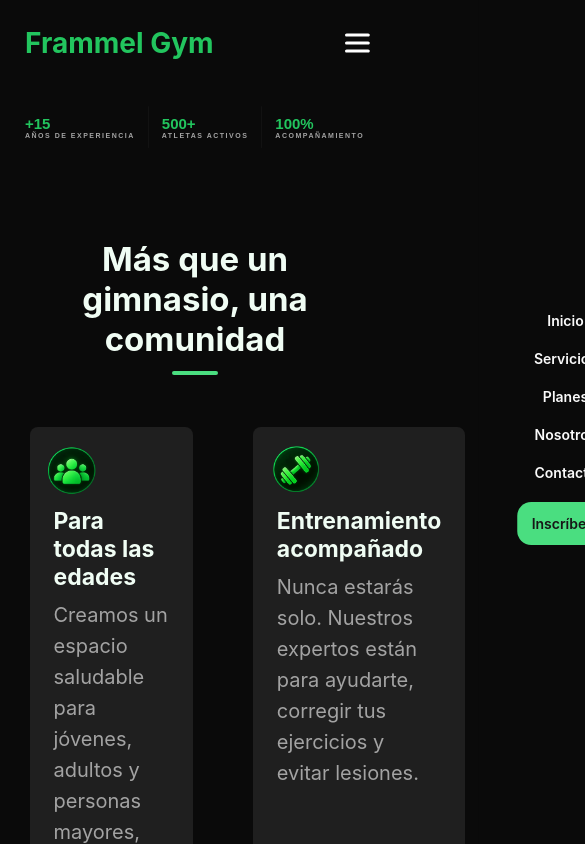
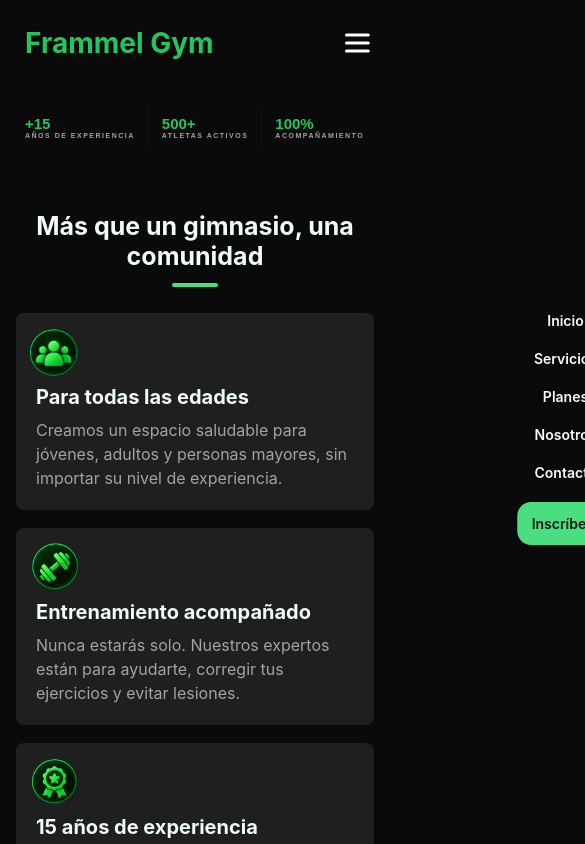
Before and after one commit to yepetopg/FrammelGym, a React (Create React App) app: page / in a window 390 px wide. Shown: the top 844 px of the page, 585 px wide, since content can reach past the window. Built offline with nearby package versions, Linux system fonts and the light colour scheme.

Commit message:
fix (serviceAction) corregir el error de router y el de responsive

```diff
--- a/src/App.js
+++ b/src/App.js
@@ -1,23 +1,8 @@
-import { BrowserRouter, Route, Routes } from 'react-router';
-import { ROUTES } from './config/routes';
+import HomePage from './features/Home/pages/HomePage';
 import './index.css'
 
 function App() {
-  return (
-    <>
-      <BrowserRouter>
-        <Routes>
-          {ROUTES.map((route) => (
-            <Route
-              key={route.path}
-              path={route.path}
-              element={<route.element />}
-            />
-          ))}
-        </Routes>
-      </BrowserRouter>
-    </>
-  )
+  return <HomePage />;
 }
 
 export default App;
--- a/src/config/routes.js
+++ /dev/null
@@ -1,20 +0,0 @@
-import HomePage from '../features/Home/pages/HomePage';
-
-/**
- * Configuración centralizada de rutas
- * Mantén aquí todas las rutas de la aplicación
- */
-export const ROUTES = [
-  {
-    path: '/',
-    element: HomePage,
-    name: 'Home'
-  }
-];
-
-/**
- * Función auxiliar para obtener el nombre de una ruta por su path
- */
-export const getRouteName = (path) => {
-  return ROUTES.find(route => route.path === path)?.name || 'Unknown';
-};
--- a/src/features/Home/components/layout/ServiceAction/ServiceAction.module.css
+++ b/src/features/Home/components/layout/ServiceAction/ServiceAction.module.css
@@ -1,34 +1,56 @@
 .section {
     width: 100%;
-    padding: 70px 0;
-background-color: var(--secondary-950);
-    font-family:  'Inter', sans-serif;
+    padding: clamp(44px, 6vw, 70px) 0;
+    background-color: var(--secondary-950);
+    font-family: 'Inter', sans-serif;
 }
 
 .container {
-    width: min(1400px, 90%);
+    width: min(1400px, 92%);
     margin: 0 auto;
 }
 
 .title {
     margin: 0;
     text-align: center;
-color: var(--primary-50);
-    font-size: 33px;
+    color: var(--primary-50);
+    font-size: clamp(25px, 3vw, 33px);
     font-weight: 700;
 }
 
 .line {
     width: 46px;
     height: 4px;
-    margin: 12px auto 42px;
-background-color: var(--primary-400);
+    margin: 12px auto clamp(26px, 4vw, 42px);
+    background-color: var(--primary-400);
     border-radius: 10px;
 }
 
 .cards {
     display: grid;
     grid-template-columns: repeat(3, 1fr);
-    gap: 60px;
+    gap: clamp(20px, 4vw, 60px);
     padding: 10px;
 }
+
+@media (max-width: 900px) {
+    .cards {
+        grid-template-columns: repeat(2, minmax(0, 1fr));
+    }
+}
+
+@media (max-width: 600px) {
+    .section {
+        padding: 42px 0;
+    }
+
+    .container {
+        width: min(100% - 32px, 480px);
+    }
+
+    .cards {
+        grid-template-columns: minmax(0, 1fr);
+        gap: 18px;
+        padding: 0;
+    }
+}
--- a/src/features/Home/components/ui/CtaSectionButton/CtaSectionButton.jsx
+++ b/src/features/Home/components/ui/CtaSectionButton/CtaSectionButton.jsx
@@ -1,11 +1,10 @@
-import { Link } from "react-router"
 import ctaSectionButtonStyle from "./ctaSectionButton.module.css"
 
 export const CtaSectionButton = () => {
   return (
-  <Link to={"/"} className={ctaSectionButtonStyle.ctaSectionButton}>
+  <a href="/" className={ctaSectionButtonStyle.ctaSectionButton}>
       <p>Empieza ahora</p>
       <img src="/arrow-right.svg" alt="Flecha a la derecha" />
-  </Link>
+  </a>
   )
 }
--- a/src/features/Home/components/ui/PlanSectionCard/PlanSectionCard.jsx
+++ b/src/features/Home/components/ui/PlanSectionCard/PlanSectionCard.jsx
@@ -1,4 +1,3 @@
-import { Link } from 'react-router';
 import { PlanSectionCardFeature } from '../PlanSectionCardFeature/PlanSectionCardFeature';
 import planSectionCardStyle from './planSectionCard.module.css';
 
@@ -16,7 +15,7 @@ export const PlanSectionCard = ({title, description, features, href, linkTitle,
 				</ul>
 			</div>
 			<div className={planSectionCardStyle.more}>
-				<Link to={href}>{linkTitle}</Link>
+				<a href={href}>{linkTitle}</a>
 			</div>
 		</div>
 	)
--- a/src/features/Home/components/ui/serviceActionCard/ServiceActionCard.jsx
+++ b/src/features/Home/components/ui/serviceActionCard/ServiceActionCard.jsx
@@ -5,7 +5,7 @@ export const ServiceActionCard = ({ image, title, text }) => {
   return (
     <article className={serviceActionCardStyles.card}>
       <div className={serviceActionCardStyles.icon}>
-        <img src={image} alt="" />
+        <img src={image} alt="trabajo duro" />
       </div>
 
       <h3>{title}</h3>
--- a/src/features/Home/components/ui/serviceActionCard/ServiceActionCard.module.css
+++ b/src/features/Home/components/ui/serviceActionCard/ServiceActionCard.module.css
@@ -38,3 +38,37 @@
     font-size: 20px;
     line-height: 1.55;
 }
+
+@media (max-width: 900px) {
+    .card {
+        padding: 22px;
+    }
+
+    .card h3 {
+        font-size: 21px;
+    }
+
+    .card p {
+        font-size: 17px;
+    }
+}
+
+@media (max-width: 600px) {
+    .card {
+        min-height: 0;
+        padding: 20px;
+    }
+
+    .icon {
+        margin-bottom: 14px;
+    }
+
+    .card h3 {
+        font-size: 20px;
+    }
+
+    .card p {
+        font-size: 16px;
+        line-height: 1.5;
+    }
+}
--- a/src/shared/components/ui/NavItem/NavItem.jsx
+++ b/src/shared/components/ui/NavItem/NavItem.jsx
@@ -1,8 +1,7 @@
-import { Link } from "react-router"
 import navItemStyles from './navitem.module.css'
 
 export const NavItem = ({text, href, cta}) => {
     return (
-        <li className={`${navItemStyles.navItem} ${cta ? navItemStyles.cta : ''}`}><Link to={href}>{text}</Link></li>
+        <li className={`${navItemStyles.navItem} ${cta ? navItemStyles.cta : ''}`}><a href={href}>{text}</a></li>
     )
 }
```
